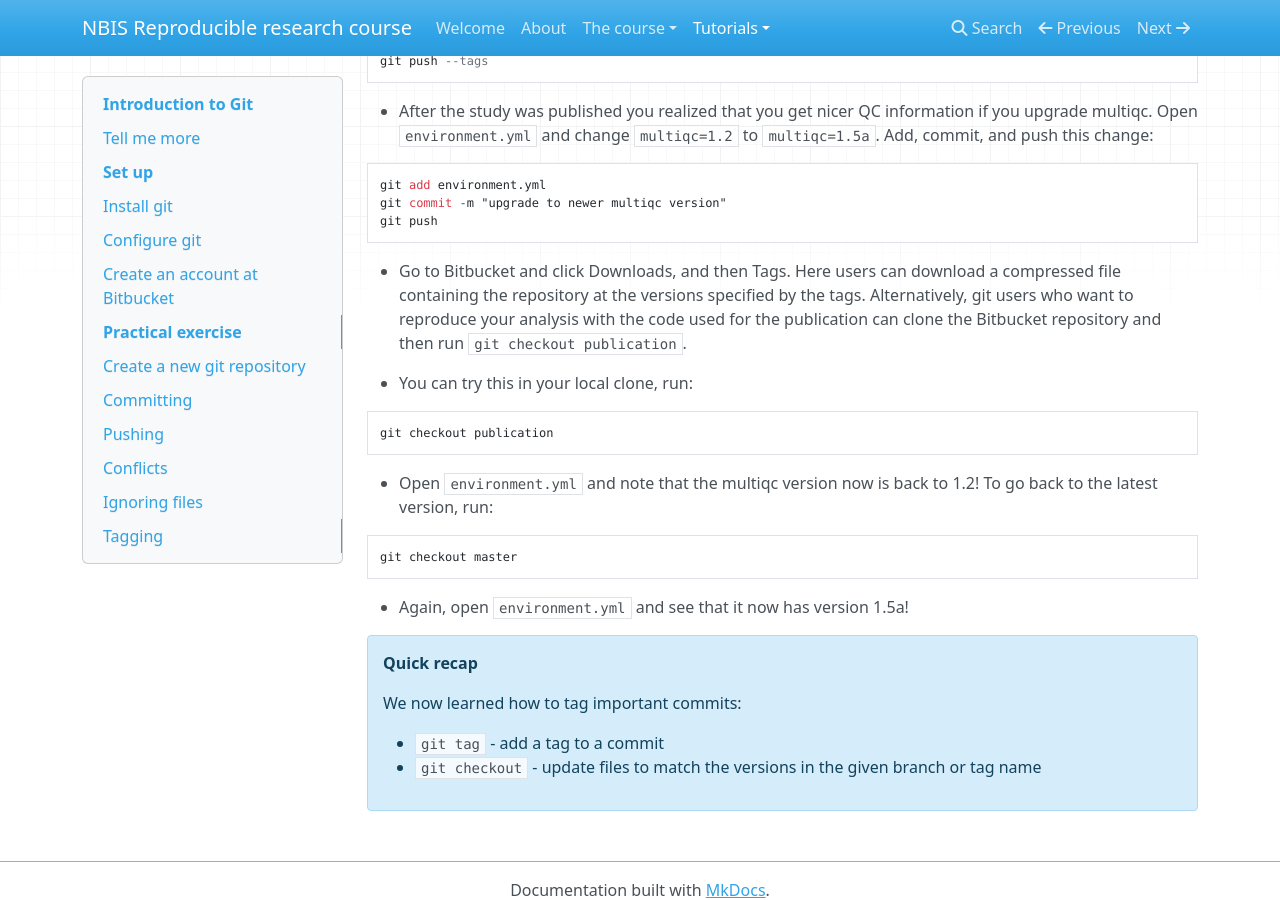
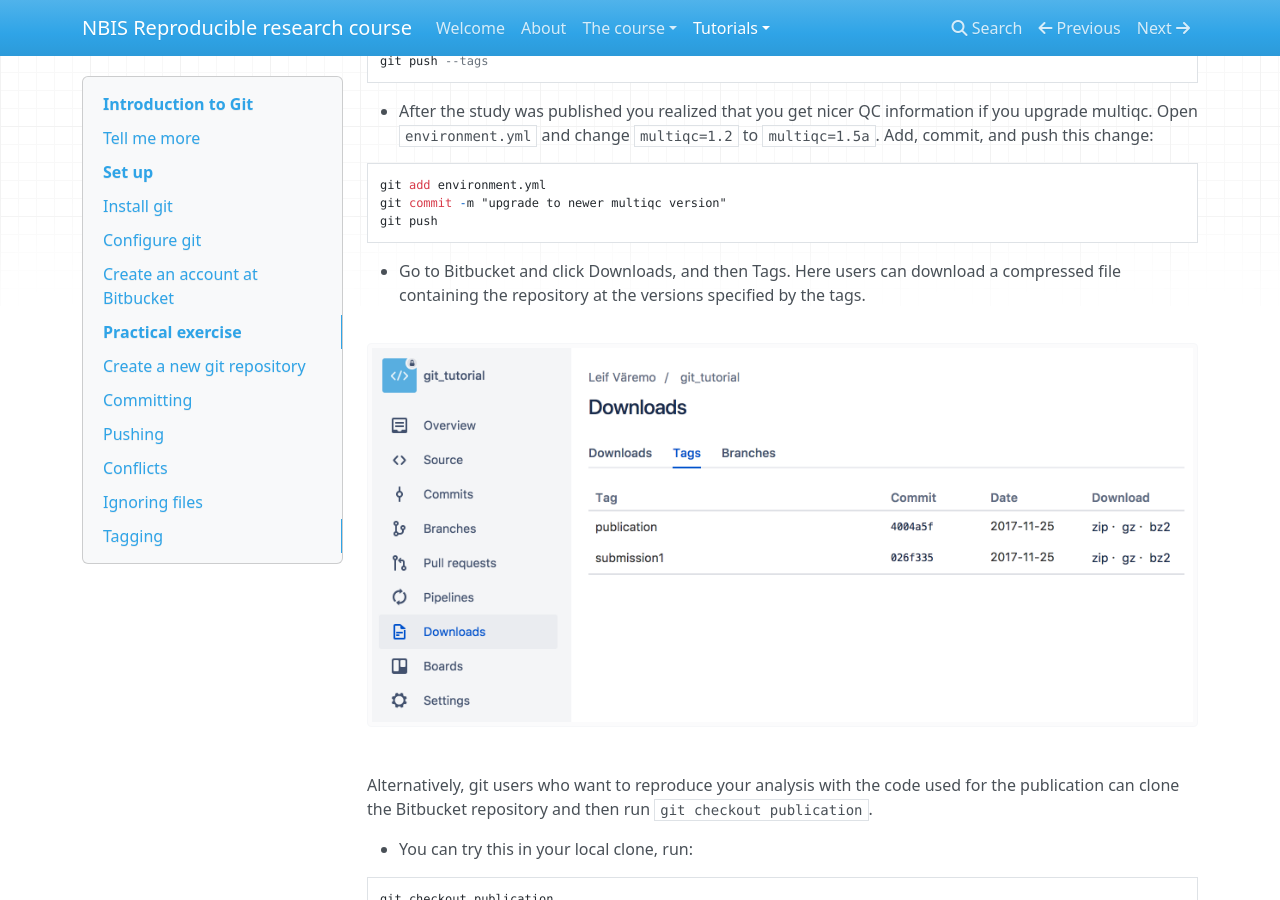
Before and after one commit to NBISweden/workshop-reproducible-research, an MkDocs documentation site: the page built from docs/git.md, in a window 1280 px wide and 900 px high, scrolled down 15613 px. Built offline with MkDocs 1.6.1, drawn with Linux system fonts in a browser that asks for light colours; nearby versions of some CDN libraries; old or Windows-style settings are respelled for this version of MkDocs.

Commit message:
add image

````diff
--- a/docs/git.md
+++ b/docs/git.md
@@ -481,6 +481,9 @@
 ```
 
 * Go to Bitbucket and click Downloads, and then Tags. Here users can download a compressed file containing the repository at the versions specified by the tags.
+
+![](images/bitbucket_downloads.png)
+
 Alternatively, git users who want to reproduce your analysis with the code used for the publication can clone the Bitbucket repository and then run `git checkout publication`.
 
 * You can try this in your local clone, run:
````
Also changed, not shown: docs/images/bitbucket_downloads.png (added).
